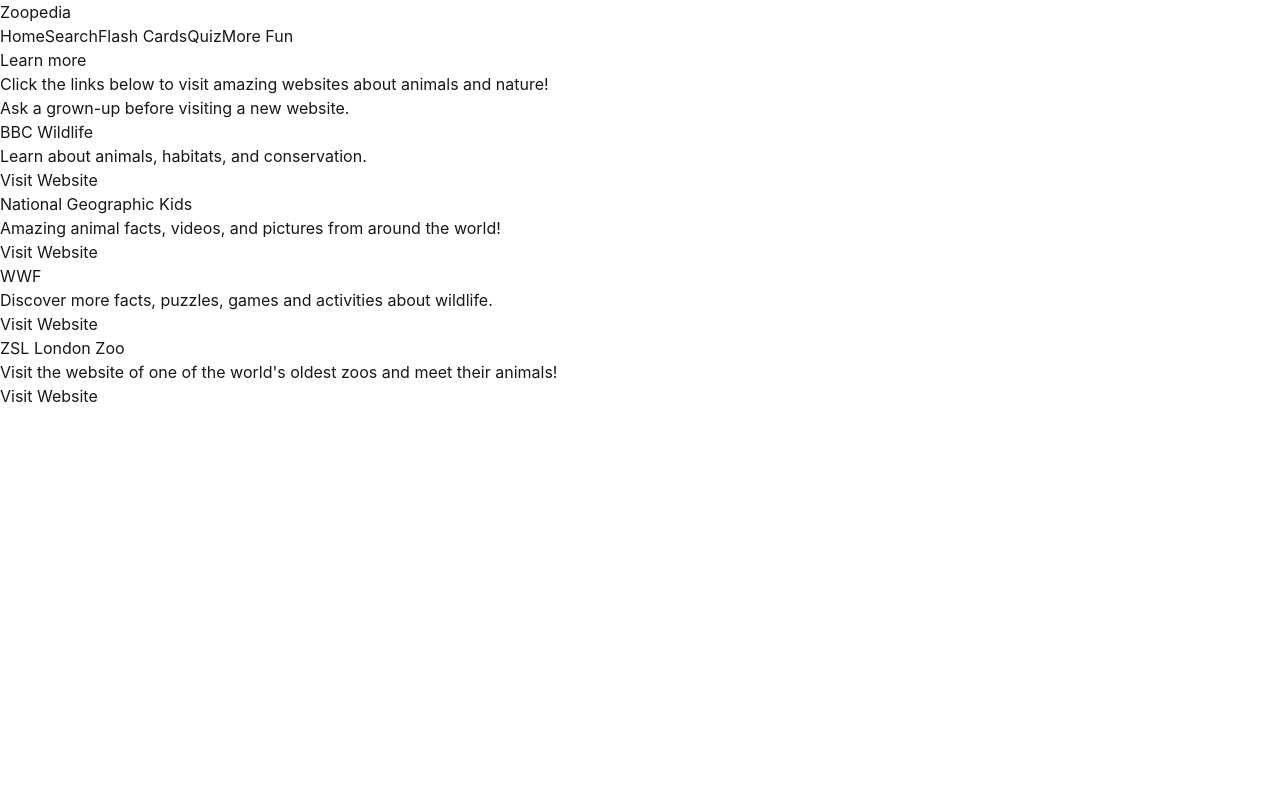
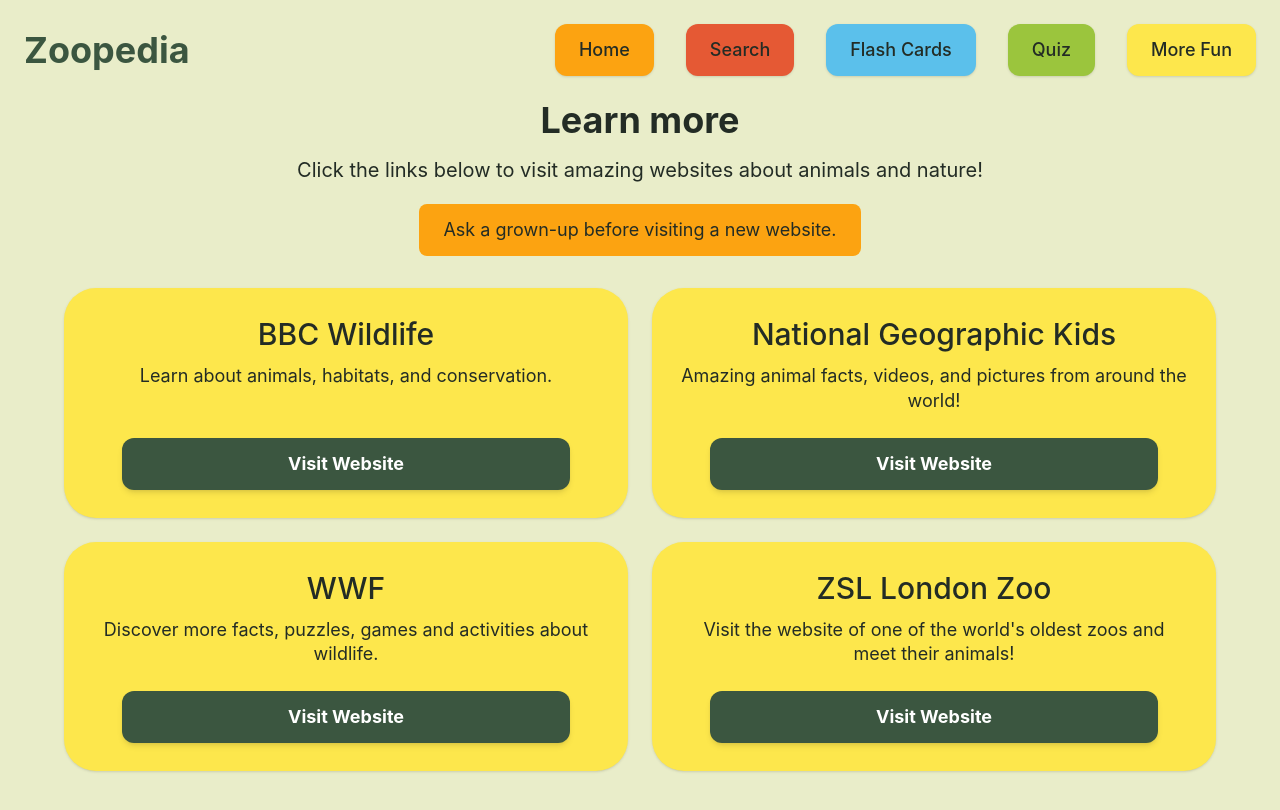
Before and after one commit to CFG-Group-7/CFG-Group-Project, a React (Vite) app: page /more-fun in a window 1280 px wide. Shown: the top 810 px of the page. Built offline with nearby package versions, Linux system fonts and the light colour scheme.

Commit message:
Revert "Revert "Added styling""

```diff
--- a/src/App.jsx
+++ b/src/App.jsx
@@ -6,8 +6,19 @@
 
     return (
 
-        <>
-            <h1>Welcome to Zoopedia</h1>
+        <main className="page-shell">
+            <section className="page-container text-center">
+                <div className="mb-10">
+                    <h1 className="page-title mb-4">
+                        Welcome Explorer!
+                    </h1>
+
+                    <p className="text-xl md:text-2xl">
+                        Let’s discover some amazing zoo animals from around the world
+                    </p>
+                </div>
+
+                <section className="grid gap-6 sm:grid-cols-2 lg:grid-cols-4">
                     <FeatureCard
                         title="Find an animal"
                         description=" Search for your favourite zoo animal and learn all about it!"
@@ -29,6 +40,8 @@
                         description=" Search for your favourite zoo animal and learn all about it!"
                         pageLink="/more-fun"
                     />
-        </>
+                </section>
+            </section>
+        </main>
     );
 }
--- a/src/components/FeatureCard.jsx
+++ b/src/components/FeatureCard.jsx
@@ -4,12 +4,27 @@
 import { Link } from "react-router-dom";
 
 
+
 export default function FeatureCard(props) {
     return (
-        <div>
-            <h2>{props.title}</h2>
-            <p>{props.description}</p>
-            <Link to={props.pageLink}>Lets go</Link>
+        /* Styling for the card, including background color, padding, text alignment, and shadow effects. */
+        <div className="flex min-h-64 flex-col items-center justify-between rounded-[2rem] bg-yellow p-6 text-center shadow-sm">
+            <div>
+                <h2 className="mb-4 text-3xl font-medium text-fontColour">
+                    {props.title}
+                </h2>
+
+                <p className="text-lg leading-snug text-fontColour">
+                    {props.description}
+                </p>
+            </div>
+
+            <Link
+                to={props.pageLink}
+                className="mt-6 rounded-xl bg-dark-green px-8 py-3 text-lg font-bold text-white shadow-md hover:scale-105 hover:brightness-110"
+            >
+                Let&apos;s go &gt;
+            </Link>
         </div>
     );
 }
--- a/src/components/Navbar.jsx
+++ b/src/components/Navbar.jsx
@@ -4,13 +4,52 @@
 
 export default function NavBar() {
     return (
-        <nav>
-            <h1>Zoopedia</h1>
-            <Link to="/">Home</Link>
-            <Link to="/search">Search</Link>
-            <Link to="/flash-cards">Flash Cards</Link>
-            <Link to="/quiz">Quiz</Link>
-            <Link to="/more-fun">More Fun</Link>
+        <nav className="bg-pale-green px-6 py-6">
+            {/* Applying spacing and responsive styling */}
+            <div className="flex max-w-7xl flex-col gap-6 md:flex-row md:items-center md:justify-between">
+                {/* Font styling */}
+                <h1 className="text-3xl font-bold text-dark-green md:text-4xl">
+                    Zoopedia
+                </h1>
+
+{/* Links and styling with hover effects */}
+                <div className="flex flex-wrap justify-center gap-4 md:gap-8">
+                    <Link
+                        to="/"
+                        className="rounded-xl bg-orange px-6 py-3 text-lg font-medium text-fontColour shadow-sm hover:-translate-y-1 hover:shadow-md"
+                    >
+                        Home
+                    </Link>
+
+                    <Link
+                        to="/search"
+                        className="rounded-xl bg-red px-6 py-3 text-lg font-medium text-fontColour shadow-sm hover:-translate-y-1 hover:shadow-md"
+                    >
+                        Search
+                    </Link>
+
+                    <Link
+                        to="/flash-cards"
+                        className="rounded-xl bg-blue px-6 py-3 text-lg font-medium text-fontColour shadow-sm hover:-translate-y-1 hover:shadow-md"
+                    >
+                        Flash Cards
+                    </Link>
+
+                    <Link
+                        to="/quiz"
+                        className="rounded-xl bg-green px-6 py-3 text-lg font-medium text-fontColour shadow-sm hover:-translate-y-1 hover:shadow-md"
+                    >
+                        Quiz
+                    </Link>
+
+                    <Link
+                        to="/more-fun"
+                        className="rounded-xl bg-yellow px-6 py-3 text-lg font-medium text-fontColour shadow-sm hover:-translate-y-1 hover:shadow-md"
+                    >
+                        More Fun
+                    </Link>
+                </div>
+            </div>
         </nav>
     );
 }
--- a/src/index.css
+++ b/src/index.css
@@ -25,3 +25,43 @@
     --color-pale-yellow: #FEFAE0;
 
 }
+/* Make global background and font colour for the whole app */
+@layer base {
+    body {
+        @apply min-h-screen bg-pale-green text-fontColour;
+    }
+
+/* Small aninmation for buttons and links */
+       button,
+    a {
+        @apply transition duration-200;
+    }
+}
+
+
+@layer components {
+    /* Sets up basic page layout using Tailwind CSS */
+    .page-shell {
+        @apply min-h-screen bg-pale-green px-5 pb-12;
+    }
+    /* Center the content and set a max width for better readability on larger screens */
+    .page-container {
+        @apply mx-auto max-w-6xl;
+    }
+   /*Consistent styling for page titles across the app */
+    .page-title {
+        @apply text-3xl font-bold md:text-4xl;
+    }
+    /* Consistent styling for primary buttons across the app */
+    .primary-button {
+        @apply inline-flex items-center justify-center rounded-xl bg-dark-green px-8 py-3 text-lg font-bold text-white shadow-md hover:scale-105 hover:brightness-110;
+    }
+    /* Consistent styling for rounded panels across the app */
+    .rounded-panel {
+        @apply rounded-[2rem] p-8 shadow-sm md:p-12;
+    }
+    /* Consistent styling for 'info cards' across the app */
+    .info-card {
+        @apply rounded-2xl bg-pale-yellow p-5 shadow-sm;
+    }
+}
--- a/src/pages/MoreFun.jsx
+++ b/src/pages/MoreFun.jsx
@@ -1,5 +1,6 @@
 import React from "react";
 
+{/* Array of resources with links and descriptions */}
 const resources = [
   {
     title: "BBC Wildlife",
@@ -25,30 +26,54 @@
 
 const MoreFun = () => {
   return (
-    <div>
-        <h1>Learn more</h1>
+    <main className="page-shell"> {/* Page colour and padding */}
+      <section className="page-container text-center">
+        <div className="mb-8">
+          <h1 className="page-title mb-4">
+            Learn more
+          </h1>
 
-      <p>Click the links below to visit amazing websites about animals and nature!</p>
+          <p className="mx-auto max-w-3xl text-xl">
+            Click the links below to visit amazing websites about animals and nature!
+          </p>
 
-      <p>Ask a grown-up before visiting a new website.</p>
+    {/* Safety warning for children visiting new websites with styling */}
+          <p className="mx-auto mt-5 inline-block rounded-lg bg-orange px-6 py-3 text-lg">
+            Ask a grown-up before visiting a new website.
+          </p>
+        </div>
 
- <ul>
- {resources.map((item, index) => (
-    <li key={index}>
-        <h2>{item.title}</h2>
+        {/* Responsive layout with styling */}
+        <ul className="grid list-none gap-6 p-0 md:grid-cols-2">
+          {resources.map((item, index) => (
+            <li
+              key={index}
+              className="flex min-h-56 flex-col items-center justify-between rounded-[2rem] bg-yellow p-7 text-center shadow-sm"
+            >
+             { /* Text within each card with styling */ }
+              <div>
+                <h2 className="mb-3 text-3xl font-medium text-fontColour">
+                  {item.title}
+                </h2>
 
-        <p>{item.description}</p>
+                <p className="text-lg leading-snug text-fontColour">
+                  {item.description}
+                </p>
+              </div>
 
-        <a href={item.url} target="_blank" rel="noopener noreferrer" >
-            <button>
-            Visit Website
-            </button>
-        </a>
-
-          </li>
-        ))}
-      </ul>
-    </div>
+              <a
+                href={item.url}
+                target="_blank"
+                rel="noopener noreferrer"
+                className="mt-6 w-full rounded-xl bg-dark-green px-8 py-3 text-lg font-bold text-white shadow-md hover:scale-105 hover:brightness-110 sm:max-w-md"
+              >
+                Visit Website
+              </a>
+            </li>
+          ))}
+        </ul>
+      </section>
+    </main>
   );
 };
 
```
Lines whose indentation alone changed are shown as unchanged.
